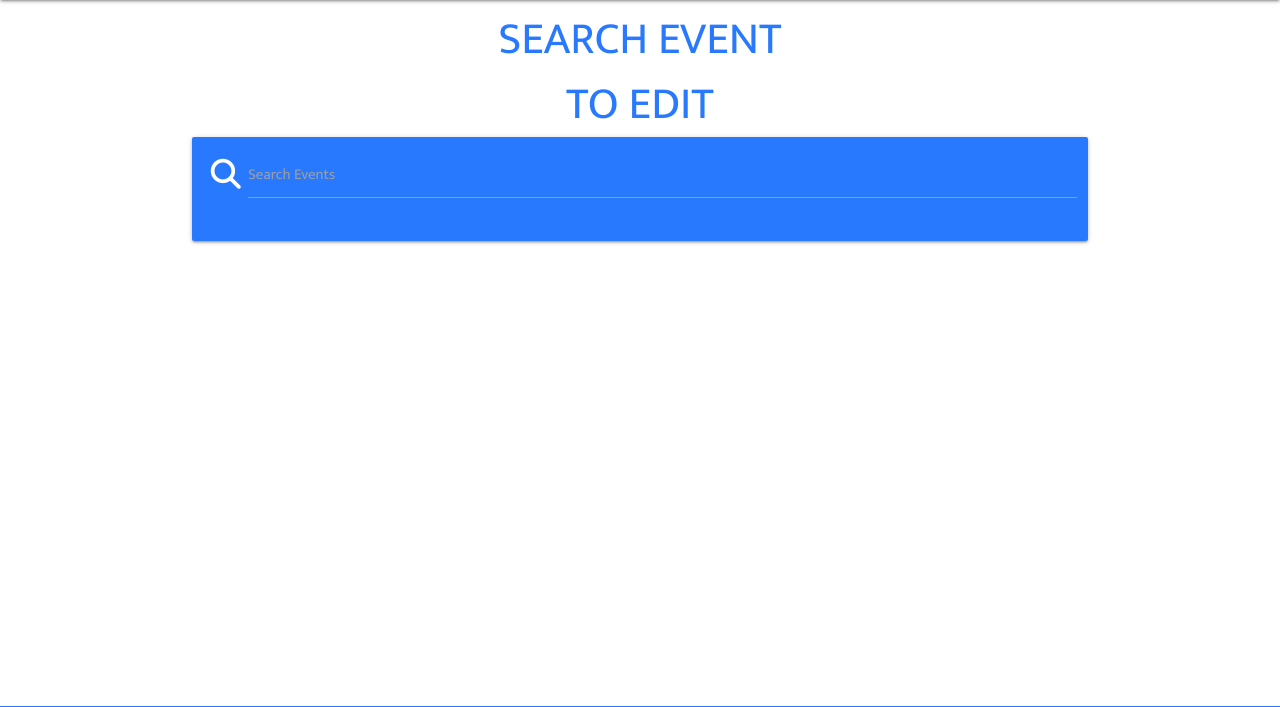
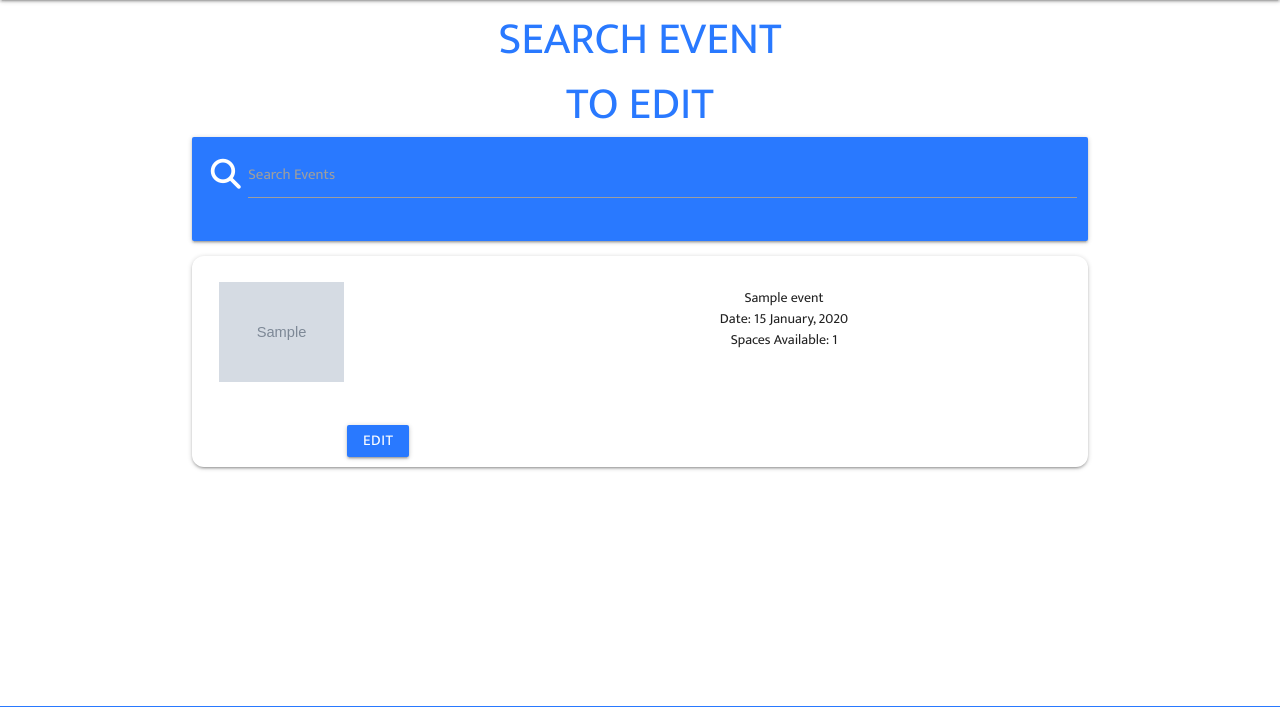
Before and after one commit to ABaron21/Tribal_Holidays, a Flask app: page /edit-event-search in a window 1280 px wide. Shown: the part 64-771 px from the top of the page. Run offline with Flask 2, Linux system fonts and the light colour scheme; tables that the repository leaves empty hold one stand-in row (values such as "Sample post"); grey boxes marked "Sample" are stand-in pictures; some libraries are stand-ins or nearby versions.

Commit message:
Add functionality for admin users to edit an event's details

```diff
--- a/holidaymanager/routes.py
+++ b/holidaymanager/routes.py
@@ -156,9 +156,22 @@ def add_event():
 
 @app.route("/edit-event-search")
 def edit_event_search():
-    return render_template("edit-event-search.html")
+    events = list(Events.query.order_by(Events.id).all())
+    return render_template("edit-event-search.html", events=events)
 
 
-@app.route("/edit-event")
-def edit_event():
-    return render_template("edit-event.html")
+@app.route("/edit-event/<int:event_id>", methods=["GET", "POST"])
+def edit_event(event_id):
+    event = Events.query.get_or_404(event_id)
+
+    if request.method == "POST":
+        event.name = request.form.get("event_name"),
+        event.img_url = request.form.get("img_url"),
+        event.event_date = request.form.get("event_date"),
+        event.places_left = request.form.get("places_available")
+
+        db.session.commit()
+        flash("Event Edited Successfully")
+        return redirect(url_for('edit_event_search'))
+
+    return render_template("edit-event.html", event=event)
--- a/holidaymanager/templates/edit-caravan-search.html
+++ b/holidaymanager/templates/edit-caravan-search.html
@@ -37,4 +37,5 @@
         <a href="{{ url_for('edit_caravan', caravan_id=caravan.id)}}" class="btn btn-small blue accent-3 center">Edit</a>
     </div>
     {% endfor %}
+</div>
 {% endblock %}
--- a/holidaymanager/templates/edit-event-search.html
+++ b/holidaymanager/templates/edit-event-search.html
@@ -4,7 +4,7 @@
     <h1 class="page-title uppercase center">Search Event</h1>
     <h1 class="page-title uppercase center">To Edit</h1>
     <div class="row card-panel blue accent-3">
-        <form action="" class="col s12">
+        <form class="col s12">
             <div class="row valign-wrapper center-align">
                 <div class="input-field search-input col s12">
                     <i class="fa-solid fa-magnifying-glass white-text prefix"></i>
@@ -13,5 +13,23 @@
                 </div>
             </div>
         </form>
+    </div>{% for event in events%}
+    <div class="card search-card">
+        <div class="card-content">
+            <div class="row">
+                <div class="col s4 event-img">
+                    <img src="{{ event.img_url }}"
+                        alt="event-img">
+                </div>
+                <div class="col s8 search-info">
+                    <p>{{ event.name }}</p>
+                    <p>Date: {{ event.event_date.strftime("%d %B, %Y") }}</p>
+                    <p>Spaces Available: {{ event.places_left }}</p>
+                </div>
+            </div>
+        </div>
+        <a href="{{ url_for('edit_event', event_id=event.id)}}" class="btn btn-small blue accent-3">Edit</a>
     </div>
+    {% endfor %}
+</div>
 {% endblock %}
```
Also changed, not shown: holidaymanager/templates/edit-event.html (+5 -5 lines).
